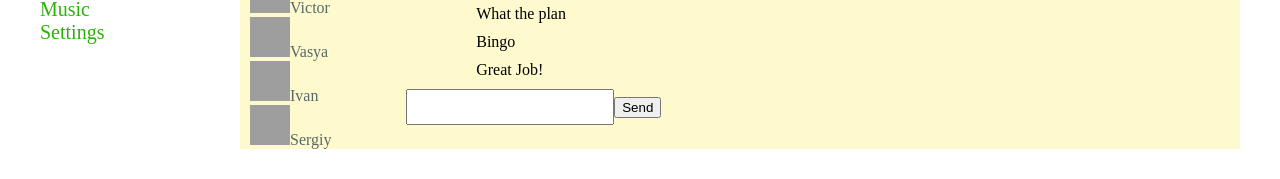
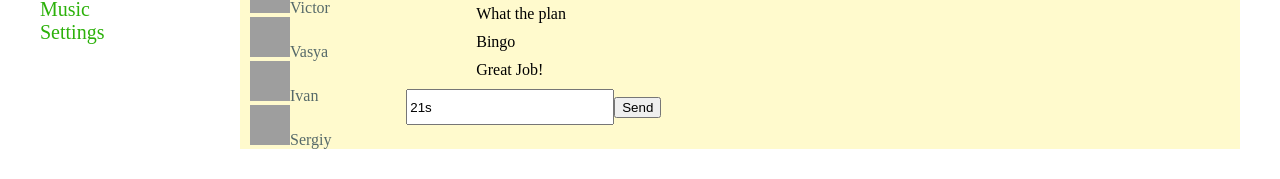
Before and after one commit to romanyshyn001/React-app, a React (Create React App) app: page /Dialogs in a window 1280 px wide. Shown: the part 139-318 px from the top of the page. Built offline with nearby package versions, Linux system fonts and the light colour scheme; grey boxes are pictures that could not be loaded.

Commit message:
restore files from clone (state, container etc)

```diff
--- a/src/App.js
+++ b/src/App.js
@@ -3,7 +3,9 @@ import Header from './components/header/Header';
 import NavBar from './components/navBar/NavBar';
 import Profile from './components/profile/Profile';
 import { BrowserRouter, Routes, Route } from 'react-router-dom';
-import Dialogs from './components/Dialogs/Dialog';
+import DialogsContainer from './components/Dialogs/dialogContainer';
+
+
 
 
 const App = (props) => {
@@ -15,14 +17,14 @@ const App = (props) => {
         <div className='app-wrapper-content'>
           <Routes>
              <Route path='/Dialogs/*'
-                element={<Dialogs
-                  state={props.state.dialogPage} />} />
+                element={<DialogsContainer
+                  store={props.store}/>} />
 
              <Route path='/Profile/*'
                 element={<Profile
-                  profilePage={props.state.profilePage}
-                  addPost={props.addPost}
-                  updateNewPostText={props.updateNewPostText}/>} />
+                profilePage={props.state.profilePage}
+                dispatch={props.dispatch}
+                newPostText={props.state.profilePage.newPostText}/>} />
           </Routes>
         </div>
         </div>
--- a/src/components/Dialogs/Dialog.jsx
+++ b/src/components/Dialogs/Dialog.jsx
@@ -1,6 +1,6 @@
 import s from './Dialogs.module.css';
-import {ChatItem} from './DialogItem/DialogItem';
 import React from 'react';
+import { ChatItem } from './DialogItem/DialogItem';
 
 //Шаблоне повідомленн
 const Message = (props) => {
@@ -10,21 +10,23 @@ const Message = (props) => {
         </div>
     )
 }
-let postEl = React.createRef()
-const sendMessage = () => {
-    let text = postEl.current.value
-    alert(text)
-
-}
 
 const Dialogs = (props) => {
-let dialogsElems =
-    props.state.dialogsData.map((dialog, i) =>
-    <ChatItem Key={i} name={dialog.name} id={dialog.id} />)
-//Додати key
-let messagesElems =
-    props.state.messageData.map((messageItem, i) =>
-    <Message Key={i} message={messageItem.message}/>)
+
+let state = props.dialogPage
+let dialogsElems = state.dialogsData.map((dialog, i) => <ChatItem Key={i} name={dialog.name} id={dialog.id} />)
+let messagesElems = state.messageData.map((messageItem, i) => <Message Key={i} message={messageItem.message}/>)
+
+
+let sendMessageClick = () => {
+    props.sendMessageByClick()
+}
+let updateDialogText = (e) => {
+    let body = e.target.value
+    props.updateDialogTextBody(body)
+    }
+
+let fixedMessage = state.newDialogPost
 
     return (
         <div className={s.chat}>
@@ -34,12 +36,17 @@ let messagesElems =
             <div className={s.messages}>
                 { messagesElems }
                 <label>
-                    <input className={s.inputText} ref={postEl} ></input>
-                    <button onClick={sendMessage}>Send</button>
+                    <input className={s.inputText}
+                        onChange={ updateDialogText  }
+                        value={ fixedMessage }
+                        type='text'></input>
+                    <button
+                        onClick={ sendMessageClick }>Send
+                    </button>
                 </label>
             </div>
         </div>
     )
 }
 
-export default Dialogs
+export default Dialogs;
--- a/src/components/Dialogs/Message/Message.jsx
+++ b/src/components/Dialogs/Message/Message.jsx
@@ -7,6 +7,4 @@ const Message = (props) => {
     )
 }
 
-
-
 export default Message;
--- /dev/null
+++ b/src/components/Dialogs/dialogContainer.jsx
@@ -0,0 +1,23 @@
+import React from 'react';
+import { addDialogTextCreator, updateDialogTextCreator } from '../../redux/reducers/dialogReducer';
+import Dialogs from './Dialog';
+// import {ChatItem} from './DialogItem/DialogItem';
+// import Message from './Message/Message'
+
+
+const DialogsContainer = (props) => {
+let state = props.store.getState().dialogPage;
+
+let onSendMessageClick = () => {
+    props.store.dispatch(addDialogTextCreator())
+}
+
+let onUpdateDialogText = (body) => {
+    props.store.dispatch(updateDialogTextCreator(body))
+}
+    return (<Dialogs sendMessageByClick={onSendMessageClick}
+                     updateDialogTextBody={onUpdateDialogText}
+                     dialogPage={state}/>)
+}
+
+export default DialogsContainer;
--- /dev/null
+++ b/src/components/profile/Myposts/MyPostsContainer.jsx
@@ -0,0 +1,27 @@
+import Post from './Post/Post';
+import React from 'react';
+import { addPostCreator, updateNewPostTextCreator } from '../../../redux/reducers/profileReducer';
+import MyPosts from './MyPosts';
+
+const MyPostsContainer = (props) => {
+// let startPostValue = props.profilepage.newPostText
+let postsElements = props.posts.map(p => <Post message={p.message} likesCount={p.likesCount}/>)
+
+
+let addPost = () => {
+   props.dispatch(addPostCreator())
+}
+//тут додати колбек
+let onPostChange = (body) => {
+   props.dispatch(updateNewPostTextCreator(body))
+
+}
+   return (
+      <MyPosts addNewPost={addPost}
+               updateNewPost={onPostChange}
+               postElem={postsElements}
+               newPostText={props.newPostText}/>
+   )
+}
+
+export default MyPostsContainer;
--- a/src/components/profile/Profile.jsx
+++ b/src/components/profile/Profile.jsx
@@ -1,22 +1,16 @@
-import MyPosts from './Myposts/MyPosts'
 import ProfileInfo from './Myposts/ProfileInfo/ProfileInfo';
+import MyPostsContainer from './Myposts/MyPostsContainer'
 
 const Profile = (props) => {
-// let posts = [
-//    {id:1, message:'Hi', likesCount:12},
-//    {id:2, message:'How is going?', likesCount:12},
-//    {id:3, message:'What the plan', likesCount:15},
-//    {id:4, message:'Bingo', likesCount:16},
-//    {id:5, message:'Great Job!', likesCount:2}]
 
    return (
       <div >
          <ProfileInfo/>
-         <MyPosts posts={props.profilePage.posts}
-                  addPost={props.addPost}
-                  newPostText={props.profilePage.newPostText}
-                  updateNewPostText={props.updateNewPostText}/>
+         <MyPostsContainer posts={props.profilePage.posts}
+                           dispatch={props.dispatch}
+                           newPostText={props.profilePage.newPostText}/>
       </div>
    )
+
 }
 export default Profile;
--- a/src/index.js
+++ b/src/index.js
@@ -1,11 +1,22 @@
 import reportWebVitals from './reportWebVitals';
-import { rerenderEntireTree } from './render';
-import state from './redux/state'
+import store from './redux/state'
+import React from 'react';
+import ReactDOM from 'react-dom';
+import App from './App';
 
 
-rerenderEntireTree(state);
+export let rerenderEntireTree = (_state) => {
+  ReactDOM.render(
+    <React.StrictMode>
+      <App state={store.getState()}
+           dispatch={store.dispatch.bind(store)}
+           store={store}/>
+    </React.StrictMode>,
+    document.getElementById('root')
+  );
+}
 
-// If you want to start measuring performance in your app, pass a function
-// to log results (for example: reportWebVitals(console.log))
-// or send to an analytics endpoint. Learn more: https://bit.ly/CRA-vitals
+rerenderEntireTree(store._state);
+store.subscribe(rerenderEntireTree)
+
 reportWebVitals();
--- /dev/null
+++ b/src/redux/reducers/dialogReducer.js
@@ -0,0 +1,40 @@
+const UPDATE_NEW_DIALOG_TEXT = 'UPDATE-NEW-DIALOG-TEXT'
+const ADD_DIALOG_POST = 'ADD-DIALOG-POST'
+
+let initialState = {
+    dialogsData:[
+        {id:1, name:'Roman'},
+        {id:2, name:'Victor'},
+        {id:3, name:'Vasya'},
+        {id:4, name:'Ivan'},
+        {id:5, name:'Sergiy'}
+    ],
+    messageData: [
+        {id:1, message:'Hi'},
+        {id:2, message:'How is going?'},
+        {id:3, message:'What the plan'},
+        {id:4, message:'Bingo'},
+        {id:5, message:'Great Job!'}
+    ],
+    newDialogPost: '21s'
+}
+
+const dialogReducer = (state = initialState, action) => {
+    switch(action.type){
+        case ADD_DIALOG_POST:
+            let body = state.newDialogPost
+                state.messageData.push({id:6, message:body})
+                state.newDialogPost = ''
+            return state
+        case UPDATE_NEW_DIALOG_TEXT:
+            state.newDialogPost = action.updatedDialogText
+            return state
+        default:
+            return state
+    }
+}
+
+export const addDialogTextCreator = () => ({type:ADD_DIALOG_POST})
+export const updateDialogTextCreator = (dialog) => ({type:UPDATE_NEW_DIALOG_TEXT, updatedDialogText: dialog})
+
+export default dialogReducer;
--- /dev/null
+++ b/src/redux/reducers/profileReducer.js
@@ -0,0 +1,38 @@
+const ADD_POST = 'ADD-POST'
+const UPDATE_NEW_POST_TEXT ='UPDATE-NEW-POST-TEXT'
+
+let initiateState = {
+    posts:[
+        {id:1, message:'Hi', likesCount:12},
+        {id:2, message:'How is going?', likesCount:12},
+        {id:3, message:'What the plan', likesCount:15},
+        {id:4, message:'Bingo', likesCount:16},
+        {id:5, message:'Great Job!', likesCount:2}
+    ],
+    newPostText:'Hello Warrior!'
+}
+
+const profileReducer = (state = initiateState, action) => {
+    switch(action.type){
+        case ADD_POST:
+            let newPost = {
+                id:5,
+                message: state.newPostText,
+                likesCount:1
+            }
+
+            state.posts.push(newPost)
+            state.newPostText = ''
+                return state
+        case UPDATE_NEW_POST_TEXT:
+            state.newPostText = action.updatedNewText
+                return state
+        default:
+                return state
+        }
+}
+
+export const addPostCreator = () => ({type: ADD_POST})
+export const updateNewPostTextCreator = (text) => ({type: UPDATE_NEW_POST_TEXT, updatedNewText: text})
+
+export default profileReducer;
--- a/src/redux/state.js
+++ b/src/redux/state.js
@@ -1,6 +1,8 @@
-import { rerenderEntireTree } from './../render';
+import dialogReducer from "./reducers/dialogReducer"
+import profileReducer from "./reducers/profileReducer"
 
-let state = {
+let store = {
+    _state: {
         profilePage: {
             posts:[
                 {id:1, message:'Hi', likesCount:12},
@@ -25,24 +27,28 @@ let state = {
                 {id:3, message:'What the plan'},
                 {id:4, message:'Bingo'},
                 {id:5, message:'Great Job!'}
-        ]
+            ],
+            newDialogPost: '21s'
+        }
+      },
+    _callSubscriber(){
+        console.log('state changed')
+    },
+
+    getState(){
+        return this._state
+    },
+    subscribe(observer){
+        this._callSubscriber = observer
+    },
+
+    dispatch(action){
+        this._state.profilePage = profileReducer(this._state.profilePage, action)
+        this._state.dialogPage = dialogReducer(this._state.dialogPage, action)
+        this._callSubscriber(this._state)
     }
 }
-window.state = state
 
-export let addPost = () => {
-    let newPost = {
-        id:5,
-        message: state.profilePage.newPostText,
-        likesCount:1
-    }
-    state.profilePage.posts.push(newPost)
-    state.profilePage.newPostText = ''
-    rerenderEntireTree(state)
-}
-export let updateNewPostText = (newText) => {
-    state.profilePage.newPostText = newText
-    rerenderEntireTree(state)
-}
+export default store;
 
-export default state;
+window.store = store
```
Also changed, not shown: src/components/profile/Myposts/MyPosts.jsx (+11 -24 lines), src/redux/reducers/store.js (added, +12 -0 lines). Lines whose indentation alone changed are shown as unchanged.
